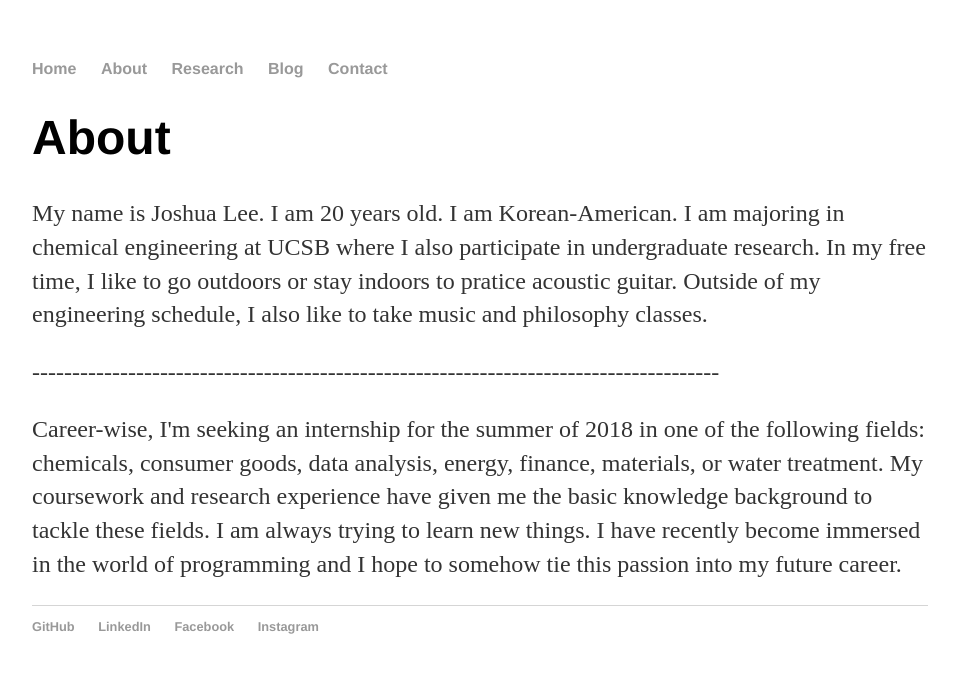
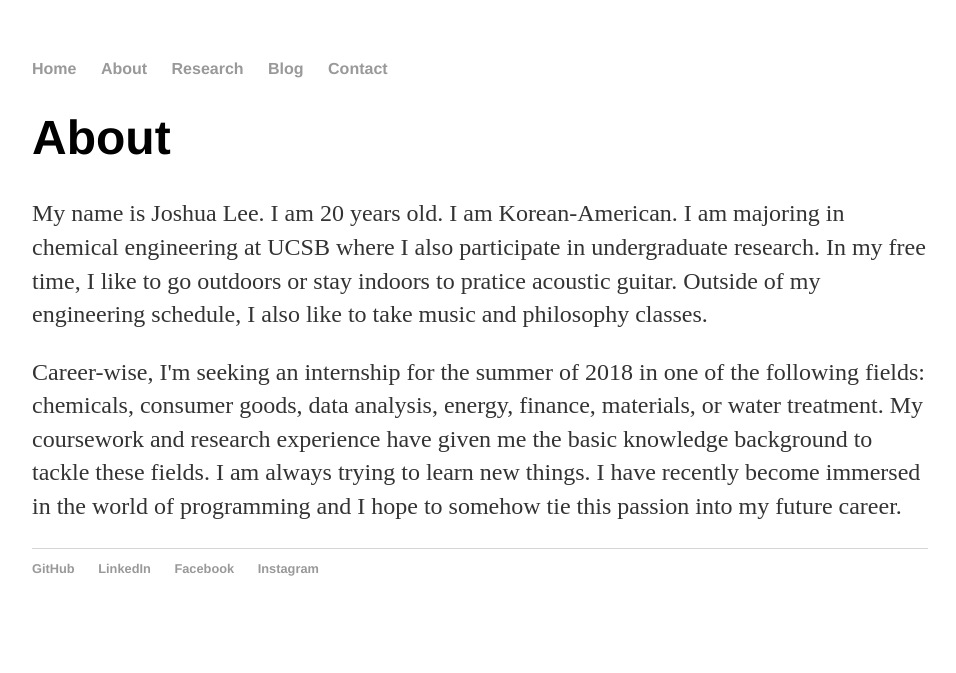
Before and after one commit to 1996leejoshua/1996leejoshua.github.io, a Jekyll site: the page built from about/index.html, in a window 1280 px wide. Shown: the top 673 px of the page, without its empty margins (160-1116 px from the left). Built offline with Jekyll 4.4.1, drawn with Linux system fonts in a browser that asks for light colours.

Commit message:
Update index.html

```diff
--- a/about/index.html
+++ b/about/index.html
@@ -5,7 +5,6 @@ title: About
 	<h1>{{ page.title }}</h1>
 	<p>My name is Joshua Lee. I am 20 years old. I am Korean-American. I am majoring in chemical engineering at UCSB where I also participate in undergraduate research. In my free time, I like to go outdoors or stay indoors to pratice acoustic guitar. Outside of my engineering schedule, I also like to take music and philosophy classes.</p>
 	<p> </p>
-	<p>--------------------------------------------------------------------------------------</p>
 	<p>Career-wise, I'm seeking an internship for the summer of 2018 in one of the following fields: chemicals, consumer goods, data analysis, energy, finance, materials, or water treatment. My coursework and research experience have given me the basic knowledge background to tackle these fields. I am always trying to learn new things. I have recently become immersed in the world of programming and I hope to somehow tie this passion into my future career.</p>
 
 
```
